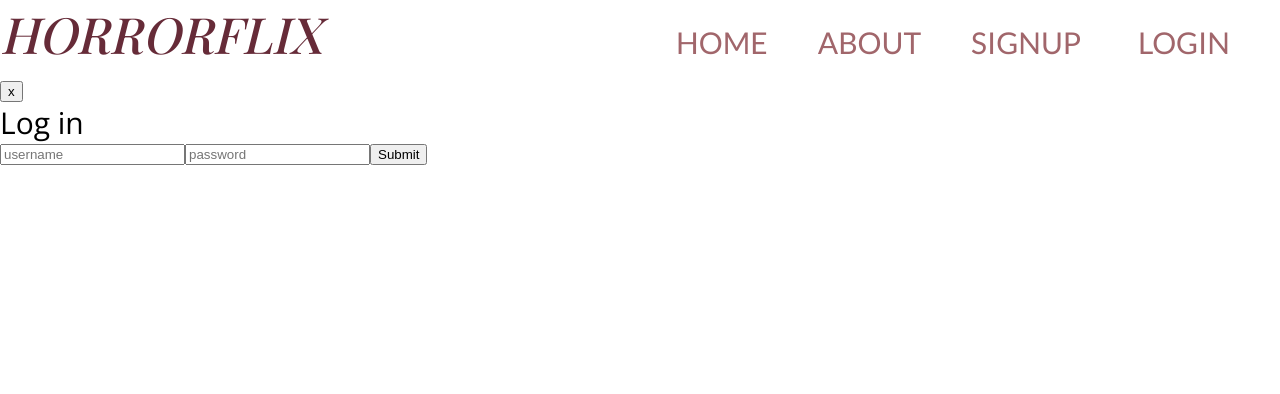
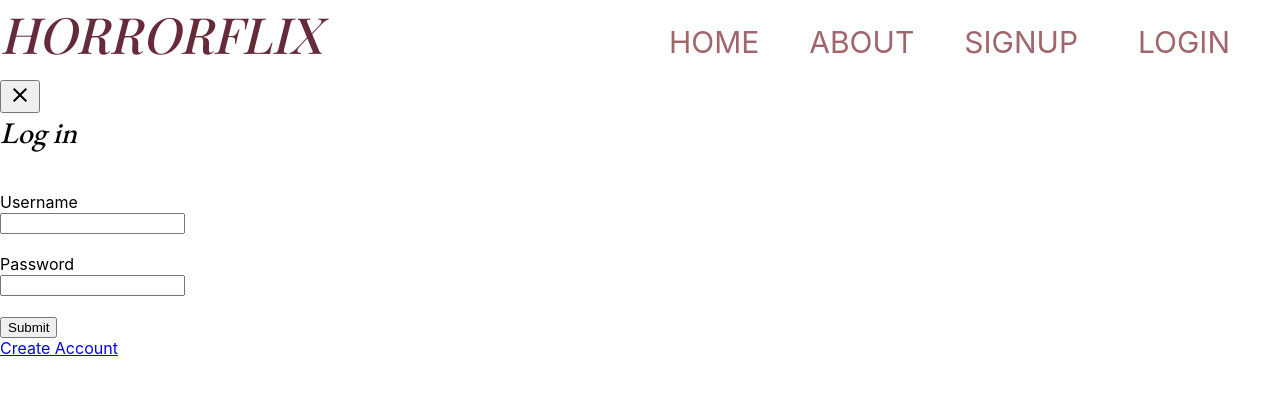
Before and after one commit to JLPinthecity/horror-movies-frontend, a React (Create React App) app: page /login in a window 1280 px wide. Shown: the top 394 px of the page. Built offline with nearby package versions, Linux system fonts and the light colour scheme; no server answers; a web font is replaced by a local one.

Commit message:
add close from materials-ui and edit login modal

```diff
--- a/src/App.css
+++ b/src/App.css
@@ -2,6 +2,7 @@
     width: 100%;
     height: 100%;
     background-color: rbg(232, 224, 207);
+    font-family: 'Lato', sans-serif;
 }
 
 body {
@@ -17,7 +18,6 @@ button:hover {
     font-size: 35px;
     width: 100%;
     height: 80px;
-    font-family: 'Lato', sans-serif;
     display: flex;
 }
 
@@ -141,6 +141,11 @@ ul {
 
 
 .title {
-    font-family: 'Open Sans', sans-serif;
+    font-family: 'EB Garamond', serif;
     font-size: 30px;
+    font-style: italic;
 }
+
+.modalContainer {
+
+}
--- a/src/components/LoginModal.js
+++ b/src/components/LoginModal.js
@@ -2,6 +2,9 @@ import React from "react";
 import { connect } from 'react-redux';
 import { updateLoginForm } from "../actions/loginForm";
 import { login } from "../actions/currentUser";
+import { Close } from '@material-ui/icons';
+import { withRouter, Link } from 'react-router-dom';
+
 
 const Login = (props) => {
 
@@ -24,21 +27,30 @@ const Login = (props) => {
         <div className="modalBackground">
         <div className="modalContainer">
 
-            <button>x</button>
+            <button><Close/></button>
 
             <div className="title">
                 Log in
-            </div>
+            </div><br/><br/>
 
             <div className="body">
                 <form onSubmit={handleSubmit}>
-                        <input placeholder="username" type="text" name="username" value={props.loginForm.username} onChange={handleChange} />
-                        <input placeholder="password" type="text" name="password" value={props.loginForm.password} onChange={handleChange} />
+                        <label>Username</label><br/>
+                        <input type="text" name="username" value={props.loginForm.username} onChange={handleChange} />
+                        <br/><br/>
+
+                        <label>Password</label><br/>
+                        <input type="text" name="password" value={props.loginForm.password} onChange={handleChange} />
+                        <br/><br/>
+
                         <input type="submit" />
                 </form>
+
+
             </div>
 
         <div className="footer">
+            <Link to="/signup">Create Account</Link>
 
         </div>
 
@@ -54,9 +66,7 @@ const mapStateToProps = state => {
     }
 }
 
-export default connect(mapStateToProps, { updateLoginForm, login })(Login);
-
-
+export default withRouter(connect(mapStateToProps, { updateLoginForm, login })(Login));
 
 //history is a mutable prop
 //it's an object, which means it's pass-by reference
```
